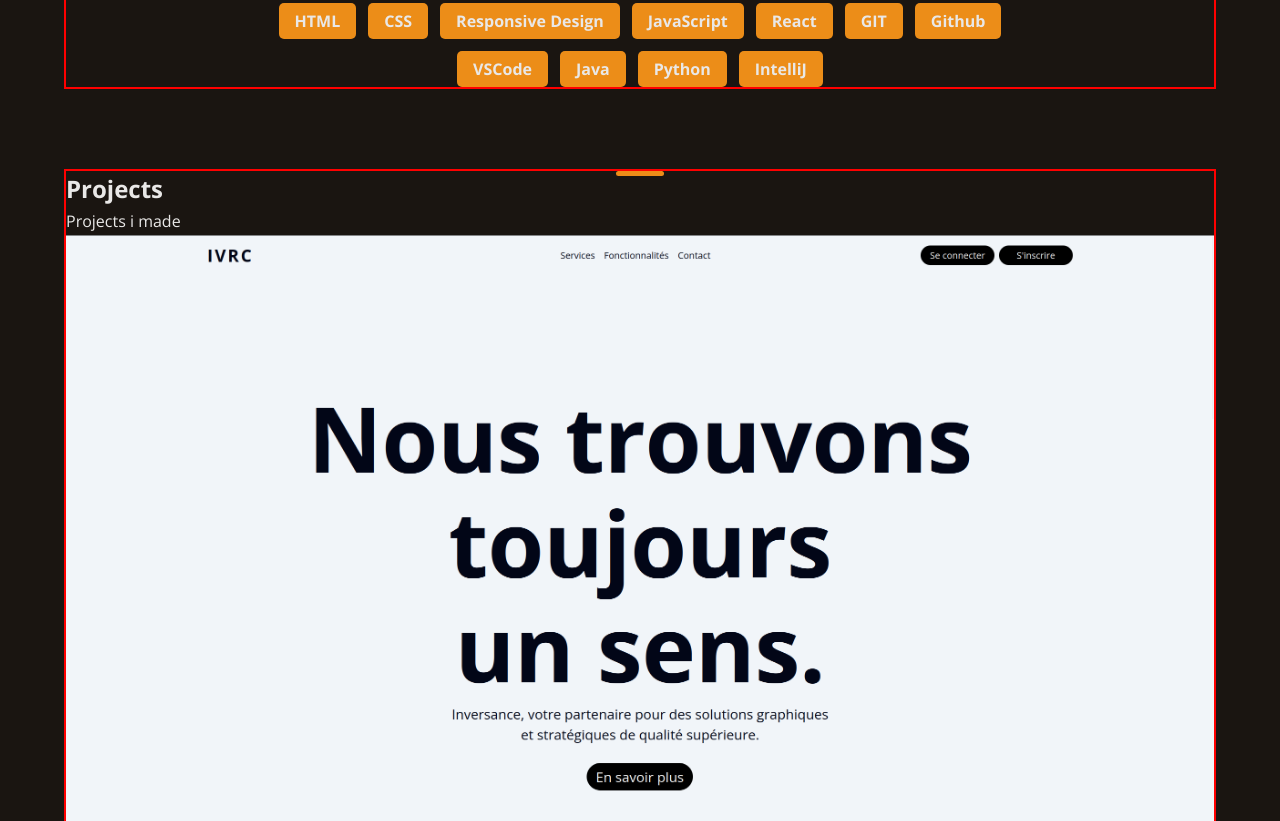
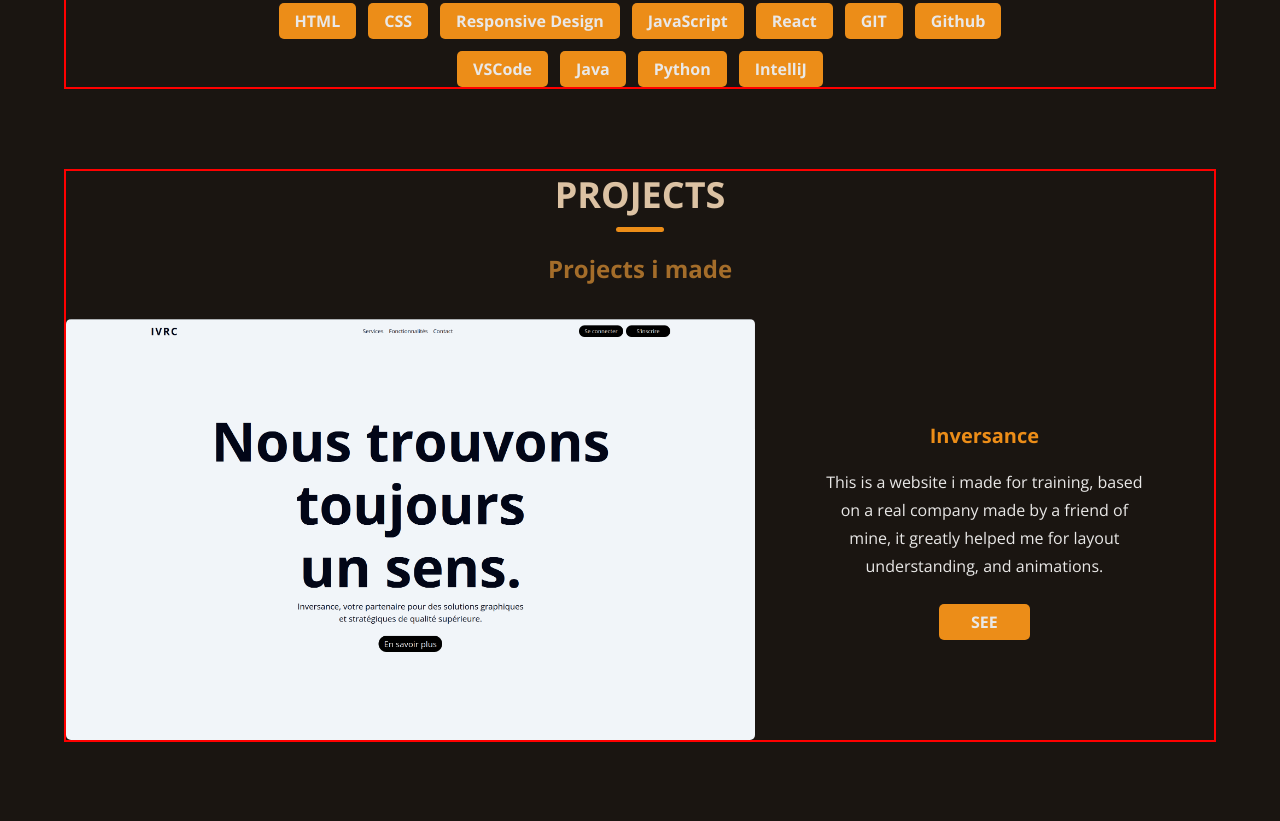
Before and after one commit to DeZoST/portfolio-project, a plain HTML site: page index.html in a window 1280 px wide. Shown: the part 1237-2058 px from the top of the page. Drawn offline with nearby package versions, Linux system fonts and the light colour scheme.

Commit message:
Projects section made responsive + fixed ::after position

```diff
--- a/styles/style.css
+++ b/styles/style.css
@@ -152,6 +152,11 @@ section{
   text-decoration-color: var(--clr-secondary);
   text-underline-offset: 10px;
   text-decoration-thickness: 2px;
+  transition: all .3s;
+}
+
+.hero__content-name:hover{
+  scale: 1.05;
 }
 
 .hero__content-title{
@@ -177,13 +182,13 @@ section{
   text-align: center;
   font-size: var(--fs-2xl);
   margin-bottom: 2rem;
+  position: relative;
 }
 
 .about__informations-title{
   color: var(--clr-secondary);
   font-size: var(--fs-lg);
   text-align: center;
-
 }
 
 .about__content-informations{
@@ -242,10 +247,48 @@ section{
   left: 50%;
   transform: translateX(-50%);
   border-radius: 5px;
+  top: calc(100% + 0.5rem);
 }
 
-.about__content-title::after{
-  top: calc(100% + 7.5rem);
+/* PROJECTS */
+
+.projects__content{
+  font-size: var(--fs-xs);
+}
+
+.projects__content-title{
+  position: relative;
+  text-transform: uppercase;
+  color: var(--clr-primary);
+  text-align: center;
+  font-size: var(--fs-2xl);
+}
+
+.projects__content-description{
+  margin-top: 2rem;
+  color: var(--clr-secondary);
+  text-align: center;
+  font-size: var(--fs-lg);
+  font-weight: bold;
+  margin-bottom: 2rem;
+}
+
+.projects__row-content{
+  text-align: center;
+}
+
+.projects__row-title{
+  color: var(--clr-accent);
+  font-size: var(--fs-base);
+}
+
+.projects__row-btn{
+  margin-top: 0.5rem;
+  padding: 0.25rem 2rem;
+}
+
+.projects__row-img{
+  border-radius: 5px;
 }
 
 .hidden{
--- a/styles/utils.css
+++ b/styles/utils.css
@@ -96,10 +96,6 @@
     font-size: var(--fs-3xl);
   }
 
-  .about__content-title::after {
-    top: calc(100% + 8rem);
-  }
-
   .about__informations-title {
     font-size: var(--fs-xl);
   }
@@ -111,8 +107,25 @@
     gap: 0.75rem;
     max-width: 70%;
   }
+
+  /* PROJECTS */
+
+  .projects__content{
+    font-size: var(--fs-sm);
+  }
+
+  .projects__content-title{
+    font-size: var(--fs-3xl);
+  }
+
+  .projects__content-description{
+    font-size: var(--fs-xl);
+  }
+
+  .projects__row-title{
+    font-size: var(--fs-lg);
+  }
 }
-
 /* md */
 @media (min-width: 768px) {
   .container {
@@ -167,9 +180,6 @@
   .about__content-title {
     font-size: var(--fs-4xl);
   }
-  .about__content-title::after {
-    top: calc(100% + 8.25rem);
-  }
 
   .about__informations-title, .about__skills-title {
     font-size: var(--fs-2xl);
@@ -178,6 +188,24 @@
   .about__informations-btn {
     padding: 0.5rem 1rem;
   }
+
+    /* PROJECTS */
+
+    .projects__content{
+      font-size: var(--fs-base);
+    }
+
+    .projects__content-title{
+      font-size: var(--fs-4xl);
+    }
+
+    .projects__content-description{
+      font-size: var(--fs-2xl);
+    }
+
+    .projects__row-title{
+      font-size: var(--fs-xl);
+    }
 }
 
 /* xl */
@@ -185,6 +213,32 @@
   .container {
     max-width: 1280px;
   }
+
+    /* PROJECTS */
+
+    .projects__list-row{
+      display: flex;
+      align-items: center;
+      justify-content: center;
+    }
+
+    .projects__row-img{
+      max-width: 60%;
+    }
+
+    .projects__row-description{
+      max-width: 70%;
+      margin-inline: auto;
+    }
+
+    .projects__row-content{
+      display: flex;
+      flex-direction: column;
+      justify-content: center;
+      align-items: center;
+      gap: 1rem;
+    }
+
 }
 
 /* 2xl */
@@ -225,11 +279,25 @@
     font-size: var(--fs-5xl);
   }
 
-  .about__content-title::after{
-    top: calc(100% + 9rem);
-  }
-
   .about__informations-title, .about__skills-title{
     font-size: var(--fs-3xl);
   }
+
+    /* PROJECTS */
+
+    .projects__content{
+      font-size: var(--fs-lg);
+    }
+
+    .projects__content-title{
+      font-size: var(--fs-5xl);
+    }
+
+    .projects__content-description{
+      font-size: var(--fs-3xl);
+    }
+
+    .projects__row-title{
+      font-size: var(--fs-2xl);
+    }
 }
```
